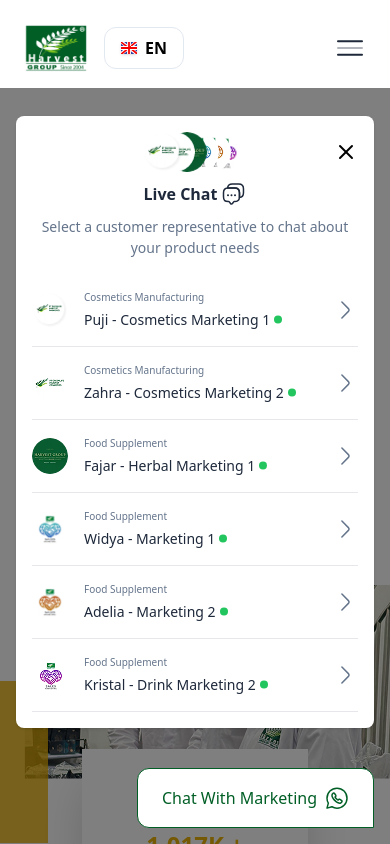
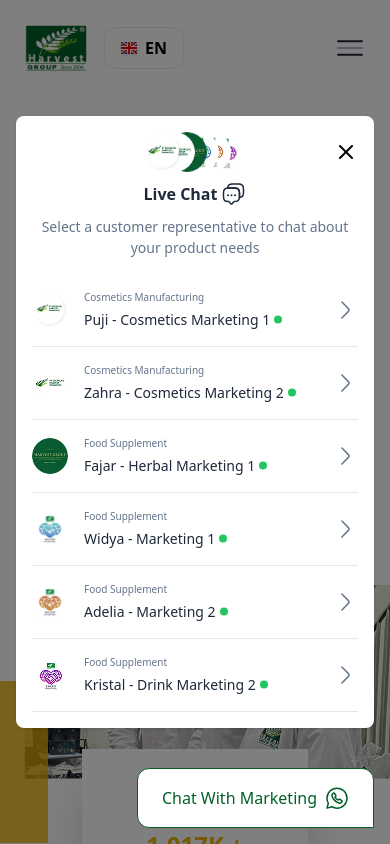
Before and after one commit to FadelYang/green-harvest, a React (Vite) app: page / in a window 390 px wide. Both pictures are taken after a click on the button 337 px from the left and 798 px from the top of the page. Shown: the top 844 px of the page. Built offline with nearby package versions, Linux system fonts and the light colour scheme.

Commit message:
fix: fi xl breakpoint to 1276px

```diff
--- a/src/components/atoms/BaseModal.tsx
+++ b/src/components/atoms/BaseModal.tsx
@@ -4,7 +4,7 @@
   const { children } = props;
   return (
     <>
-      <div className="fixed inset-0 z-20 bg-black opacity-50"></div>
+      <div className="fixed inset-0 z-40 bg-black opacity-50"></div>
       <div className="fixed inset-0 z-50 flex items-center justify-center xl:m-0 m-4">
         <div className={`bg-white rounded-lg shadow`}>{children}</div>
       </div>
--- a/tailwind.config.js
+++ b/tailwind.config.js
@@ -7,7 +7,7 @@
         primary: "#015F26",
       },
       screens: {
-        xl: '1277px',
+        xl: '1276px',
       },
     },
   },
```
